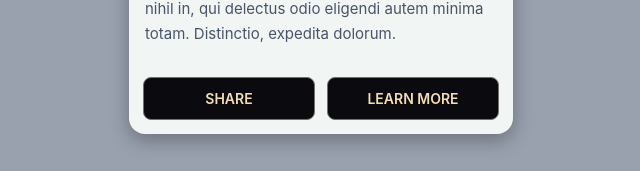
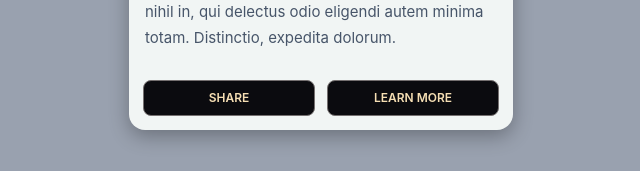
Before and after one commit to mahdi-soltan/react-project01, a React (Vite) app: page / in a window 1280 px wide. Shown: the part 515-686 px from the top of the page, without its empty margins (319-959 px from the left). Built offline with nearby package versions, Linux system fonts and the light colour scheme.

Commit message:
Update project styles

```diff
--- a/src/component/button/button.module.scss
+++ b/src/component/button/button.module.scss
@@ -5,24 +5,29 @@
   border: 1px solid rgb(117, 112, 112);
   color: wheat;
   border-radius: 8px;
-  font-size: 14px;
+  font-size: 16px;
   font-weight: 600;
   cursor: pointer;
   transition: all 0.3s ease;
 
-  &:hover {
-    background-color: brown;
-    border-color: brown;
-    transform: translateY(-2px);
+  &:active {
+    transform: none;
   }
 
-  &:active {
-    transform: translateY(0);
+  // فقط دسکتاپ
+  @media (hover: hover) and (pointer: fine) {
+    &:hover {
+      background-color: brown;
+      border-color: brown;
+      transform: translateY(-2px);
+    }
   }
 
-  @media (max-width: 600px) {
+  // موبایل و تبلت
+  @media (max-width: 992px) {
     padding: 9px 8px;
     font-size: 14px;
+    transition: none;
   }
 
   @media (max-width: 380px) {
--- a/src/component/card/card.module.scss
+++ b/src/component/card/card.module.scss
@@ -12,9 +12,12 @@
 
   transition: transform 0.3s ease, box-shadow 0.3s ease;
 
-  &:hover {
-    transform: translateY(-2px);
-    box-shadow: 0 12px 28px rgba(0, 0, 0, 0.12);
+  // فقط دسکتاپ
+  @media (hover: hover) and (pointer: fine) {
+    &:hover {
+      transform: translateY(-2px);
+      box-shadow: 0 12px 28px rgba(0, 0, 0, 0.12);
+    }
   }
 
   .btnContainer {
@@ -24,12 +27,11 @@
     padding: 14px;
   }
 
-  // Tablet
   @media (max-width: 992px) {
     width: 45%;
+    transition: none;
   }
 
-  // Mobile
   @media (max-width: 600px) {
     width: 90%;
 
```
